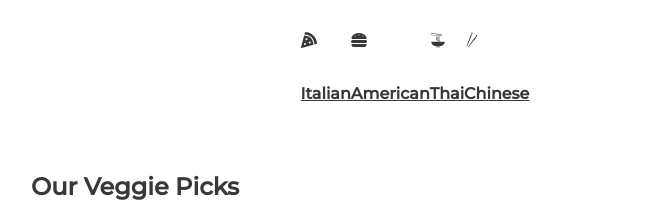
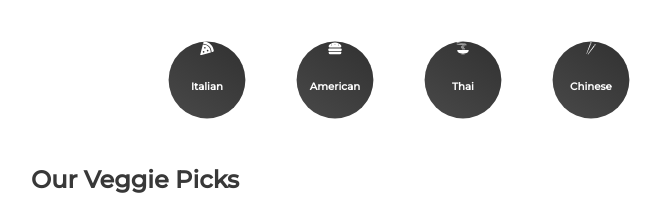
Before and after one commit to SwarajKaran/delicious, a React (Create React App) app: page / in a window 1280 px wide. Shown: the top 202 px of the page, without its empty margins (225-886 px from the left). Built offline with nearby package versions, Linux system fonts and the light colour scheme; no server answers.

Commit message:
adding style to NavLink

```diff
--- a/src/components/Category.jsx
+++ b/src/components/Category.jsx
@@ -5,22 +5,22 @@
 const Category = () => {
   return (
     <List>
-      <NavLink to={'/cuisine/Italian'}>
+      <SLink to={'/cuisine/Italian'}>
         <FaPizzaSlice />
         <h4>Italian</h4>
-      </NavLink>
-      <NavLink to={'/cuisine/American'}>
+      </SLink>
+      <SLink to={'/cuisine/American'}>
         <FaHamburger />
         <h4>American</h4>
-      </NavLink>
-      <NavLink to={'/cuisine/Thai'}>
+      </SLink>
+      <SLink to={'/cuisine/Thai'}>
         <GiNoodles />
         <h4>Thai</h4>
-      </NavLink>
-      <NavLink to={'/cuisine/Chinese'}>
+      </SLink>
+      <SLink to={'/cuisine/Chinese'}>
         <GiChopsticks />
         <h4>Chinese</h4>
-      </NavLink>
+      </SLink>
     </List>
   );
 };
@@ -29,4 +29,37 @@
   justify-content: center;
   margin: 2rem 0rem;
 `;
+
+const SLink = styled(NavLink)`
+  display: flex;
+  flex-direction: column;
+  justify-content: center;
+  align-items: center;
+  border-radius: 50%;
+  margin-right: 2rem;
+  text-decoration: none;
+  background: linear-gradient(35deg, #494949, #313131);
+  width: 6rem;
+  height: 6rem;
+  cursor: pointer;
+  transform: scale(0.8);
+
+  h4 {
+    color: white;
+    font-size: 0.8rem;
+  }
+  svg {
+    color: white;
+    font-size: 1.5rem;
+  }
+  &.active {
+    background: linear-gradient(to right, #f27121, #3e94057);
+    svg {
+      color: white;
+    }
+    h4 {
+      color: white;
+    }
+  }
+`;
 export default Category;
```
